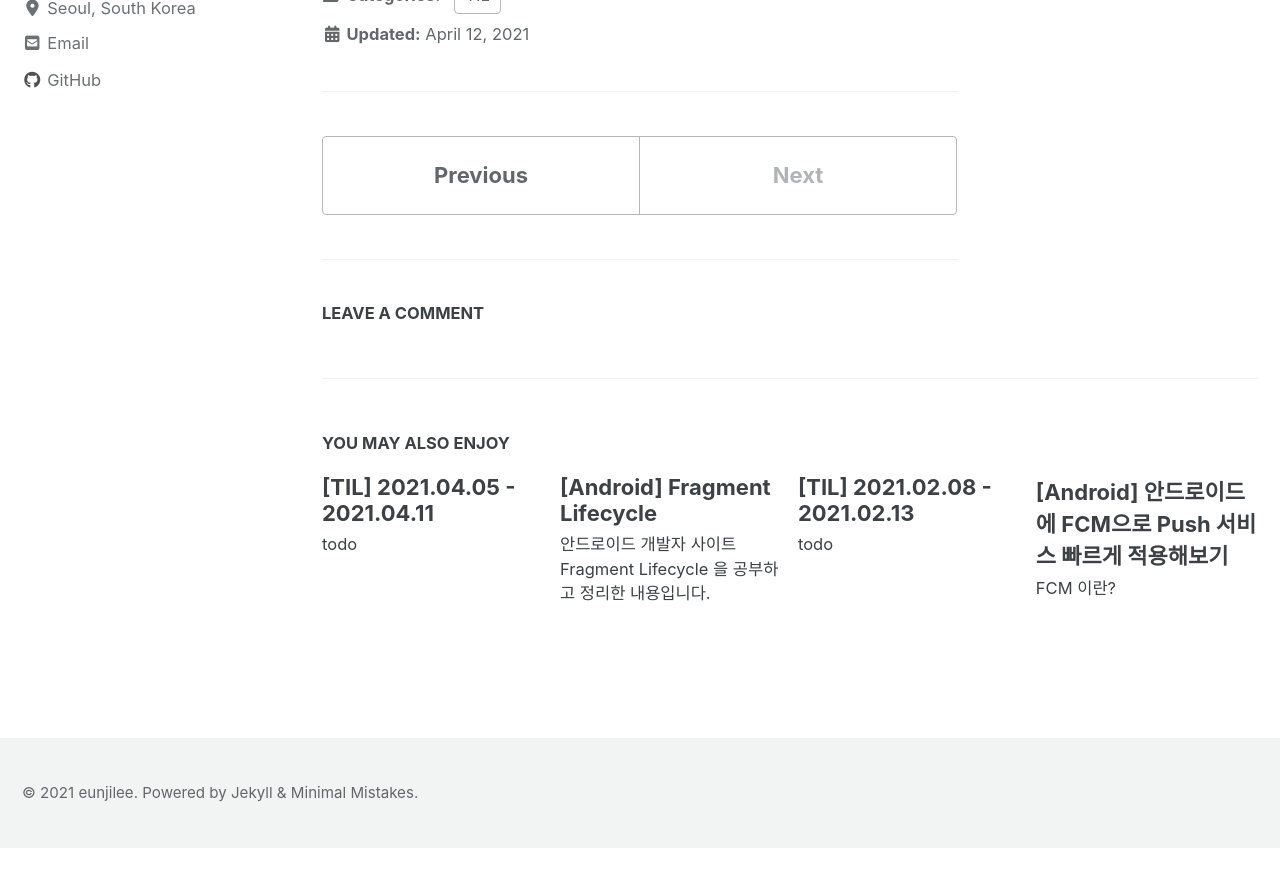
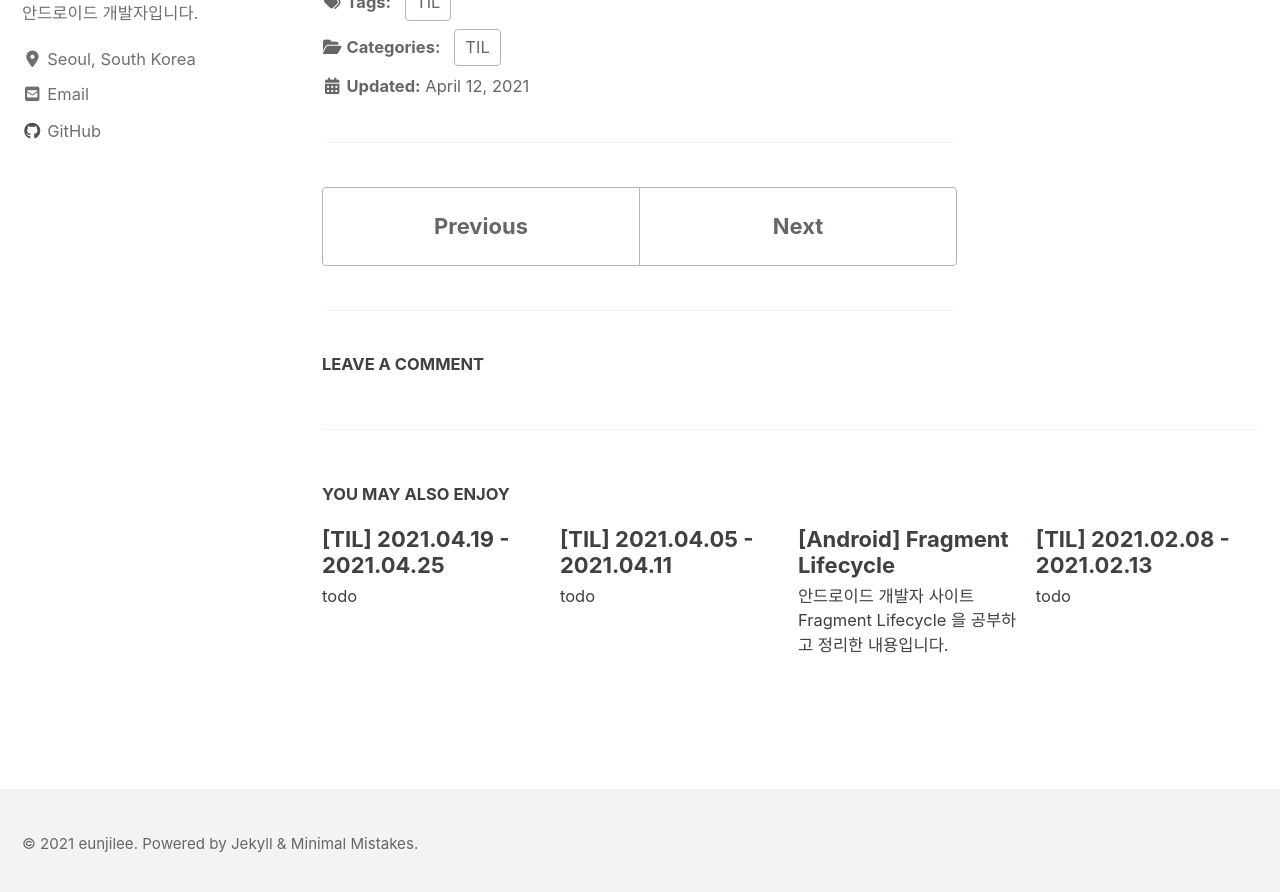
Before and after one commit to dev-eunji/dev-eunji.github.io, a Jekyll site: the page built from _posts/til/2021-04-12-TIL.md, in a window 1280 px wide and 900 px high, scrolled down 1155 px. Shown: the top 892 px of the window. Built offline with Jekyll 4.4.1, drawn with Linux system fonts in a browser that asks for light colours; cached includes are drawn as plain includes; nearby versions of some CDN libraries; comment, search, counter and statistics services are not loaded; before the commit the page ends 2003 px from its top, so only the background shows below that; some of the changed lines change nothing that is shown; some of the changed text lies outside the part shown.

Commit message:
TIL: 20210420

````diff
--- a/_posts/til/2021-04-12-TIL.md
+++ b/_posts/til/2021-04-12-TIL.md
@@ -18,6 +18,8 @@ comments: true
 
 ## What I learned
 
+- [material color theme 를 만들 수 있는 사이트](https://material.io/resources/color/#!/?view.left=0&view.right=0)
+
 ## Life
 
 ##### 0416
--- /dev/null
+++ b/_posts/til/2021-04-19-TIL.md
@@ -0,0 +1,53 @@
+---
+title: "[TIL] 2021.04.19 - 2021.04.25"
+categories: [TIL]
+tags: [TIL]
+last_modified_at: 2021-04-19
+permalink: /til/:year/:month/:day/:title/
+comments: true
+---
+
+## todo
+
+- [x] [kaggle/intro-to-sql](https://www.kaggle.com/learn/intro-to-sql)
+- [x] [Repository and WorkManager](https://developer.android.com/courses/pathways/kotlin-fundamentals-nine)
+- [x] [Design for everyone](https://developer.android.com/courses/pathways/kotlin-fundamentals-ten)
+
+## What I learned
+
+1. [VAA 전략](https://www.youtube.com/watch?v=eQeu8v_-Y98)
+
+---
+
+2. 알고리즘
+
+- **자료구조**란, 데이터를 효율적으로 관리할 수 있는 데이터 구조
+
+  - 배열, 스택, 큐, 힙, 리스트 등
+
+- **알고리즘**이란, 문제를 풀기위한 방법
+
+- anaconda 설치
+
+  - 파이썬 컴파일러 및 주요 라이브러리, jupyter notebook 등을 한번에 설치할 수 있는 장점.
+
+  - 설치가 잘 안된다면
+    - 1. 파이썬 컴파일러 설치: https://www.python.org/downloads
+    - 2. jupyther notebook 설치
+         : `$pip install --upgrade pip`
+         : `$pip install jupyter`
+
+- jupyter notebook 실행방법: `$ jupyter notebook`
+
+```
+# 주피터 노트북에서 한 칸은 cell
+
+# shift enter: 실행
+# 선택하고 a: 위에 cell 생김
+# 선택하고 b: 아래에 cell 생김
+```
+
+## Life
+
+- 5시 기상을 시작했다.
+  - 나의 하루는 4시30분에 시작된다
````
